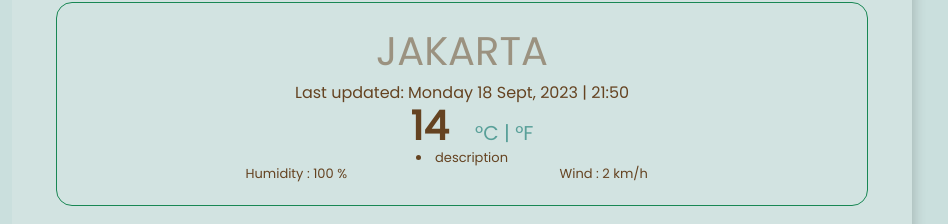
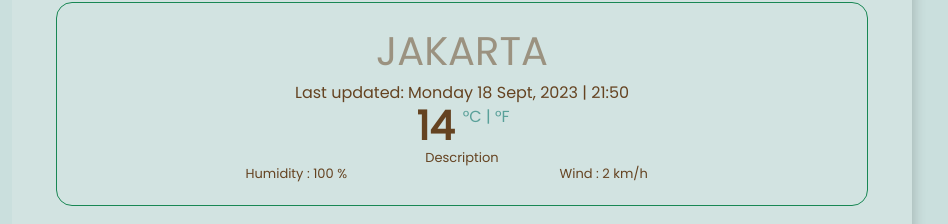
Before and after one commit to vidiastria/weather-app, a plain HTML site: page index.html in a window 1280 px wide. Shown: the part 240-464 px from the top of the page, without its empty margins (178-1126 px from the left). Drawn offline with nearby package versions, Linux system fonts and the light colour scheme; a web font is replaced by a local one.

Commit message:
Update styles.css
add li confiq, capitalize

```diff
--- a/css/styles.css
+++ b/css/styles.css
@@ -17,6 +17,12 @@ a:hover {
     color: #15665e;
     text-decoration: underline;
 }
+
+li {
+    list-style: none;
+    text-transform: capitalize;
+}
+
 .weather-app-container {
     max-width: 900px;
     margin: 3rem auto;
@@ -52,12 +58,16 @@ a:hover {
     font-size: 40px;
     color: #654321;
     font-weight: bold;
-    padding: 20px;
+    padding: 2px;
     text-decoration: none;
+}
+.linkTemp {
+    position: relative;
+    font-size: 16px;
+    top: -18px;
 }
 .linkCelcius {
     text-decoration: none;
-    font-size: 20px;
     color: #59a099;
 }
 .linkCelcius:hover {
@@ -65,7 +75,7 @@ a:hover {
 }
 .linkFahrent {
     text-decoration: none;
-    font-size: 20px;
+
     color: #59a099;
 }
 .linkFahrent:hover {
```
